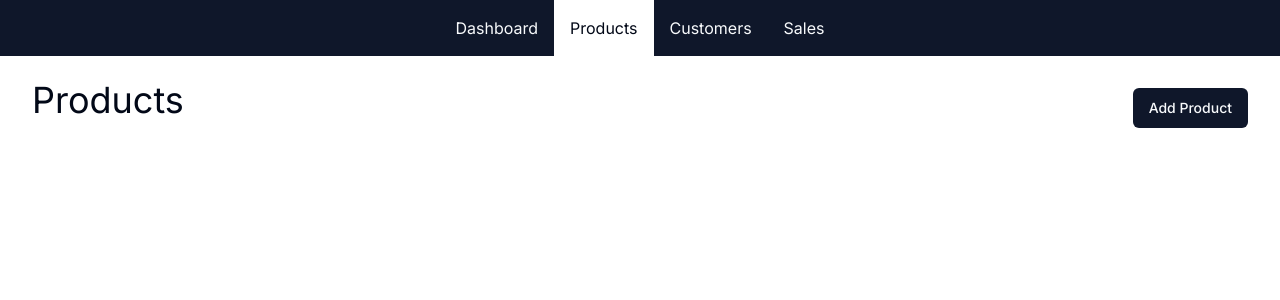
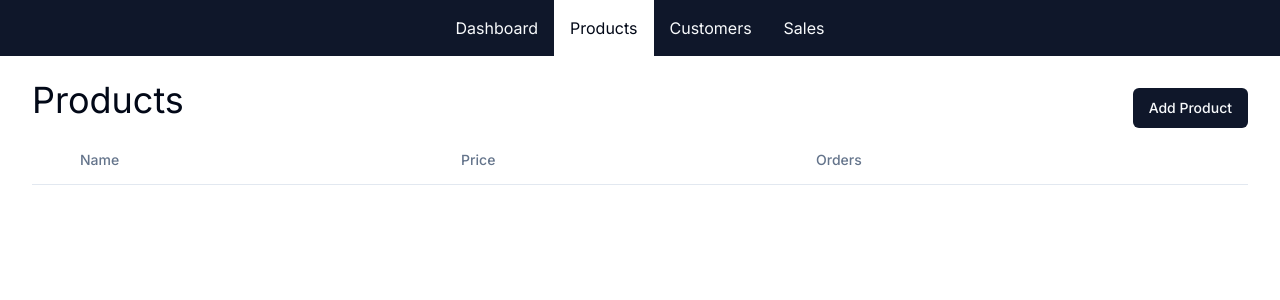
Before and after one commit to Louis-jk/fullstack_ecommerce_store, a Next.js app: page /admin/products in a window 1280 px wide. Shown: the top 300 px of the page. Built offline with nearby package versions, Linux system fonts and the light colour scheme.

Commit message:
apply products list table

```diff
--- a/src/app/admin/products/page.tsx
+++ b/src/app/admin/products/page.tsx
@@ -1,6 +1,13 @@
 import { Button } from '@/components/ui/button';
 import { PageHeader } from '../_components/PageHeader';
 import Link from 'next/link';
+import {
+  Table,
+  TableBody,
+  TableHead,
+  TableHeader,
+  TableRow,
+} from '@/components/ui/table';
 
 export default function AdminProductPage() {
   return (
@@ -11,6 +18,28 @@ export default function AdminProductPage() {
           <Link href='/admin/products/new'>Add Product</Link>
         </Button>
       </div>
+      <ProductsTable />
     </>
   );
 }
+
+function ProductsTable() {
+  return (
+    <Table>
+      <TableHeader>
+        <TableRow>
+          <TableHead className='w-0'>
+            <span className='sr-only'>Available For Purchase</span>
+          </TableHead>
+          <TableHead>Name</TableHead>
+          <TableHead>Price</TableHead>
+          <TableHead>Orders</TableHead>
+          <TableHead className='w-0'>
+            <span className='sr-only'>Actions</span>
+          </TableHead>
+        </TableRow>
+      </TableHeader>
+      <TableBody></TableBody>
+    </Table>
+  );
+}
```
